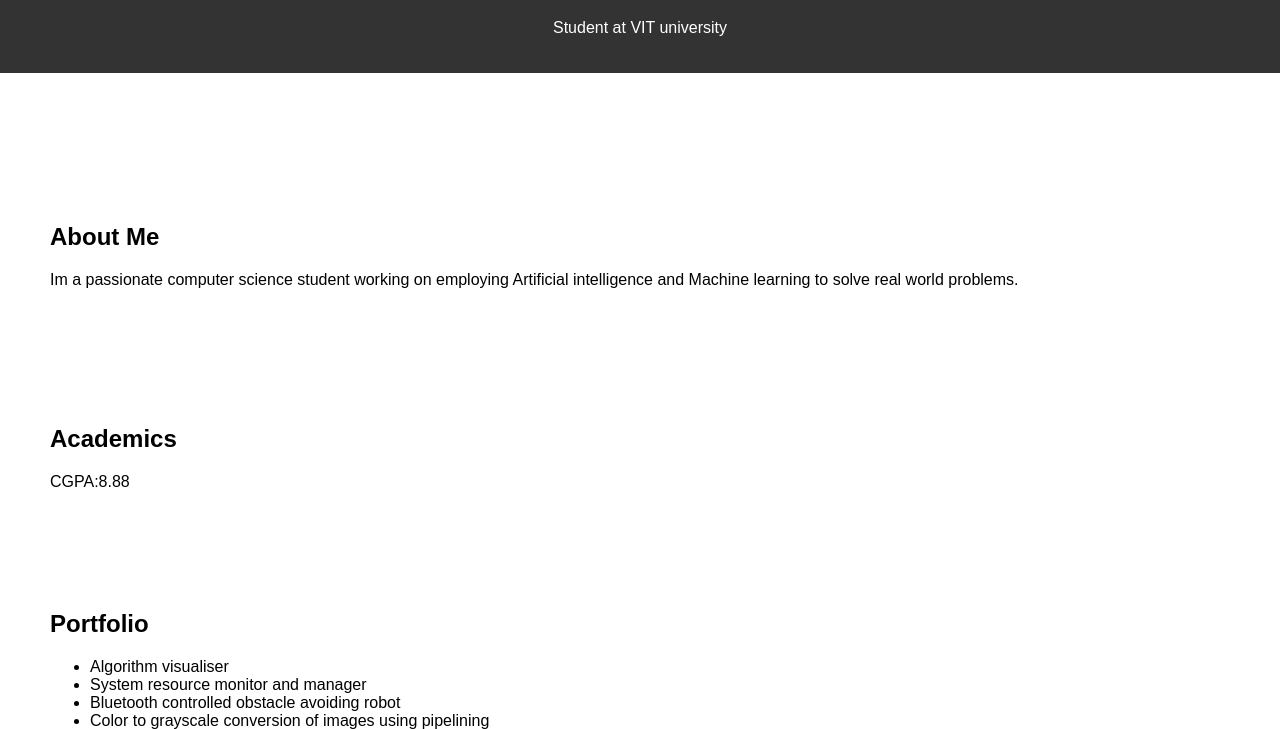
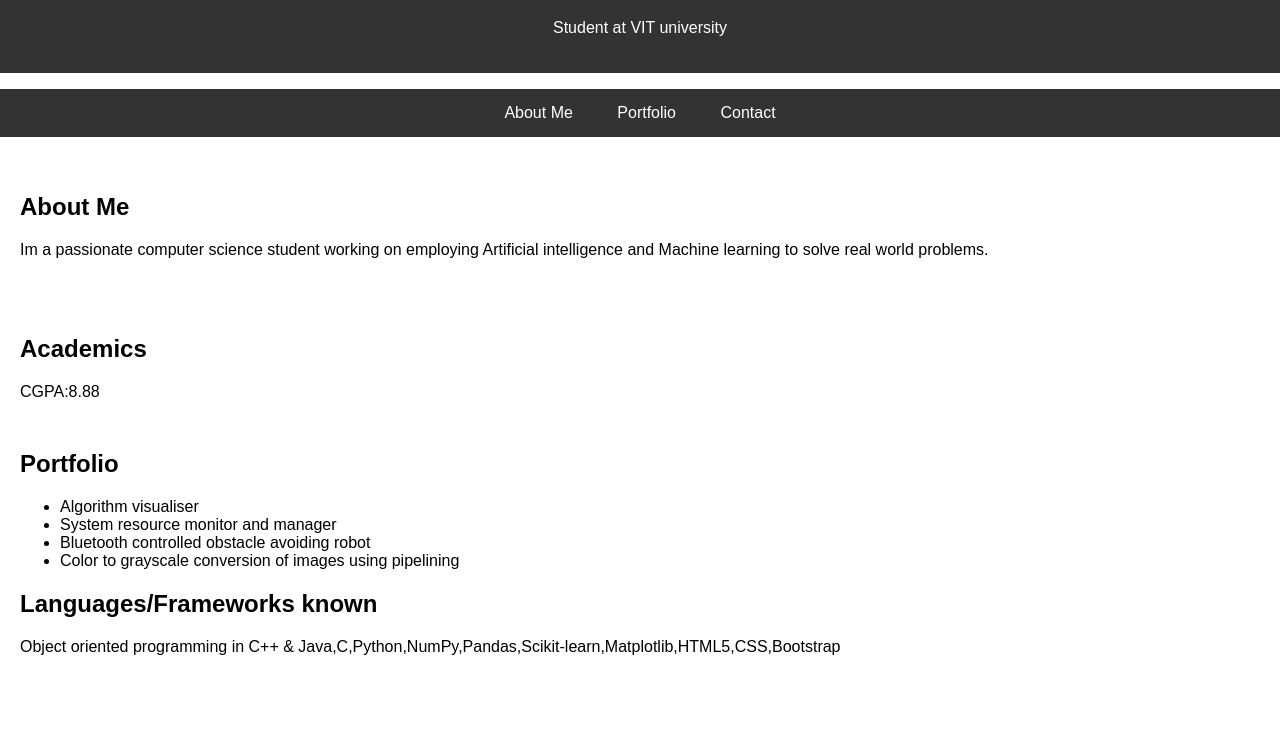
Before and after one commit to Vigneshvar-2511/exercise, a plain HTML site: page index.html in a window 1280 px wide. Shown: the part 81-810 px from the top of the page. Drawn offline with Linux system fonts and the light colour scheme.

Commit message:
Update styles.css

```diff
--- a/styles.css
+++ b/styles.css
@@ -10,6 +10,11 @@ header {
     color: #fff;
     text-align: center;
     padding: 20px;
+}
+nav p
+{
+    background-color: #333;
+    text-align: center;
 }
 
 nav ul {
@@ -25,10 +30,11 @@ nav a {
     color: #fff;
     padding: 15px 20px;
     display: inline-block;
+
 }
 
 section {
-    padding: 50px;
+    padding: 20px;
 }
 
 footer {
@@ -40,3 +46,8 @@ footer {
     bottom: 0;
     width: 100%;
 }
+#Academics
+{
+    padding-left: 20px;
+    padding-bottom: 10px;
+}
```
